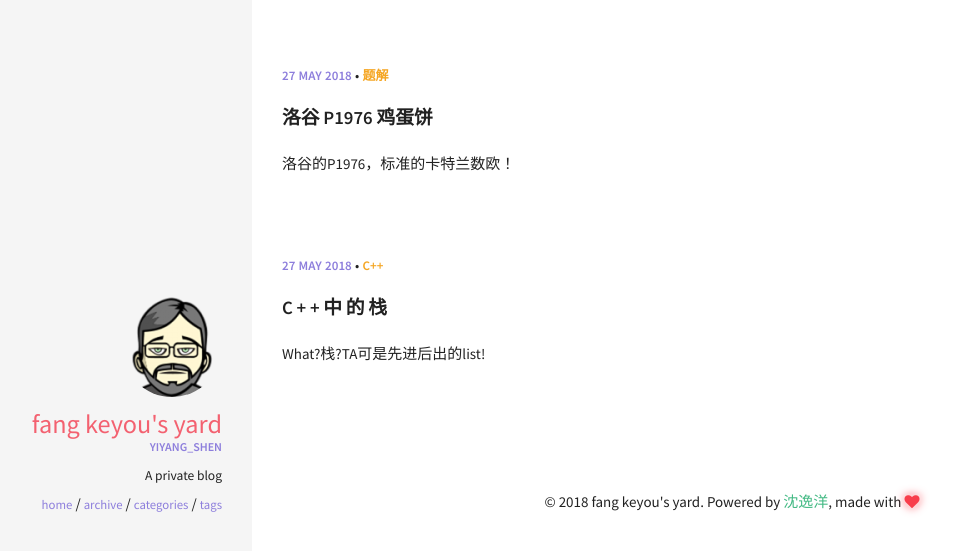
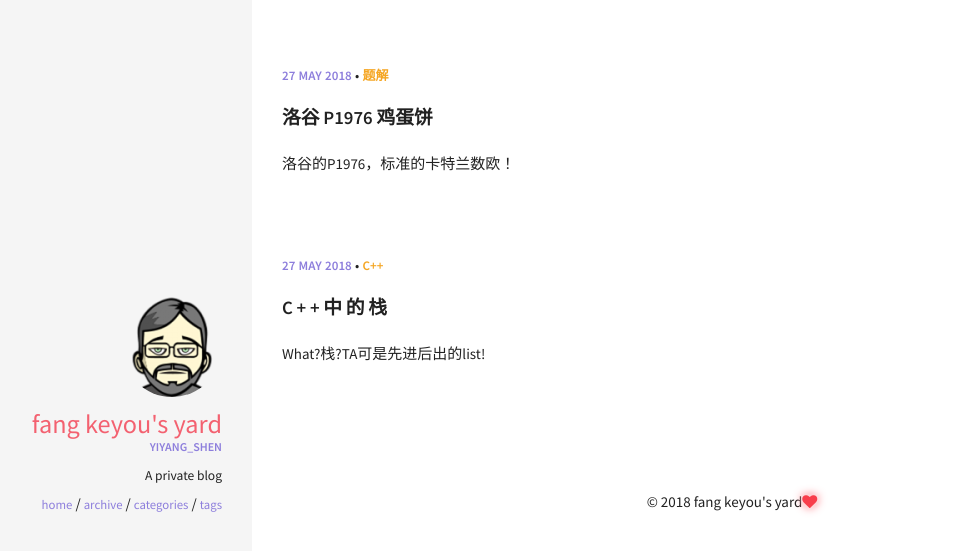
Before and after one commit to FangKeyou/FangKeyou.github.io, a Jekyll site: the page built from index.html, in a window 1280 px wide. Shown: the top 551 px of the page, without its empty margins (68-1024 px from the left). Built offline with Jekyll 4.4.1, drawn with Linux system fonts in a browser that asks for light colours.

Commit message:
Update footer.html

```diff
--- a/_includes/footer.html
+++ b/_includes/footer.html
@@ -1,3 +1,3 @@
 <footer>
-  &copy; {{ site.time | date: '%Y' }} {{ site.owner.name }}. Powered by <a href="http://https://www.luogu.org/space/show?uid=53134.com/">沈逸洋</a>, made with <i class="fa fa-heart heart-icon"></i>
+  &copy; {{ site.time | date: '%Y' }} {{ site.owner.name }}<i class="fa fa-heart heart-icon"></i>
 </footer>
```
